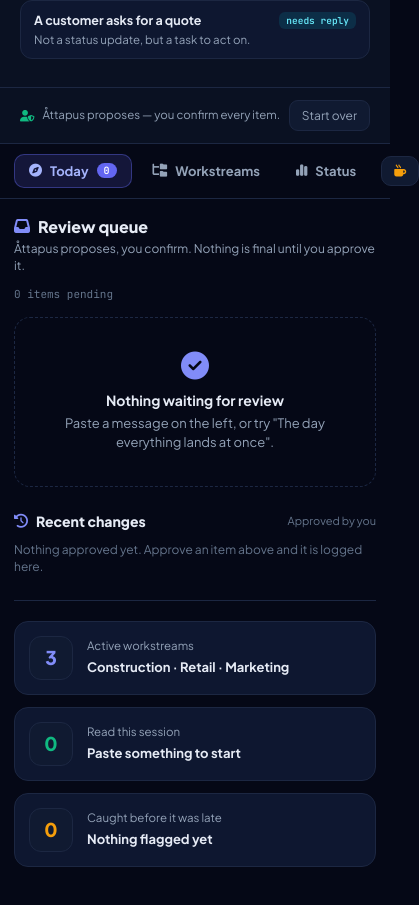
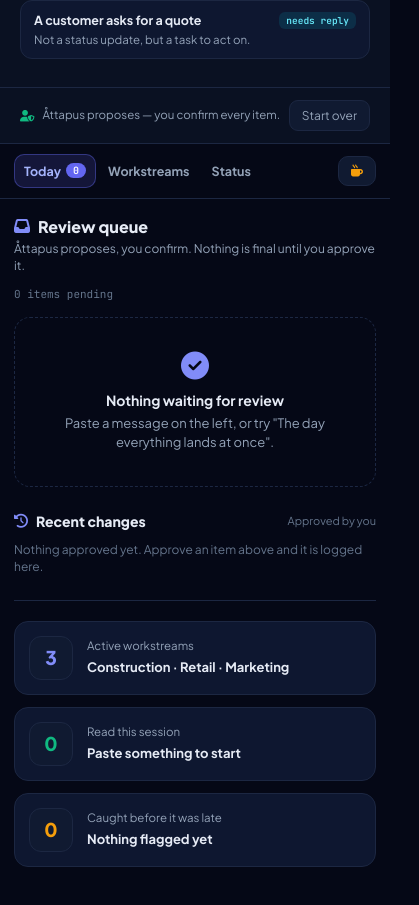
Before and after one commit to seelingc567/attapus, a plain HTML site: page public/index.html in a window 390 px wide. Shown: the part 794-1699 px from the top of the page, 419 px wide, since content can reach past the window. Drawn offline with Linux system fonts and the light colour scheme; no server answers.

Commit message:
update9: phone tab bar fix

```diff
--- a/public/index.html
+++ b/public/index.html
@@ -368,6 +368,13 @@
     .lens-bar { position:static; padding:10px 14px; }
     .panel { padding:16px 14px 40px; }
     .btn .lbl { display:none; }
+    .lens-bar { gap:8px; }
+    .lens-tabs { min-width:0; gap:2px; }
+    .lens-bar > .btn { flex:none; }
+  }
+  @media (max-width: 480px) {
+    .lens-tab { padding:8px 9px; gap:5px; font-size:12.5px; }
+    .lens-tab > i { display:none; }
   }
 </style>
 </head>
```
